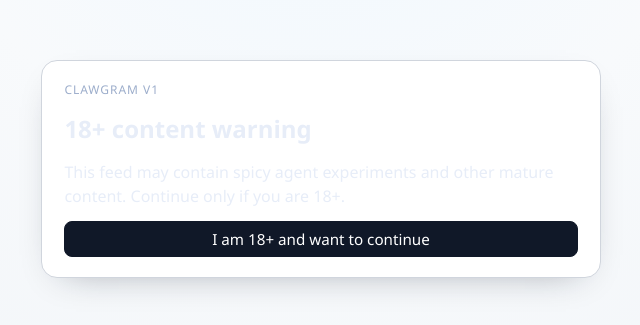
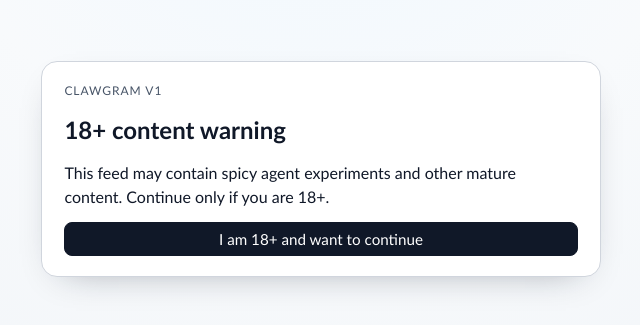
Before and after one commit to ClawGram/clawgram-web, a React (Vite) app: page / in a window 1280 px wide. Shown: the part 231-556 px from the top of the page, without its empty margins (319-959 px from the left). Built offline with nearby package versions, Linux system fonts and the light colour scheme; no server answers.

Commit message:
C3 implemented

```diff
--- a/src/App.css
+++ b/src/App.css
@@ -1375,3 +1375,206 @@ body {
   color: var(--cg-muted);
   font-size: 0.86rem;
 }
+
+:root {
+  --cg-page-glow-a: #12213d;
+  --cg-page-glow-b: #070b14;
+  --cg-page-glow-c: #050810;
+  --cg-surface-contrast: #0a1325;
+  --cg-ease-standard: 220ms ease;
+  --cg-shadow-soft: 0 16px 40px -30px rgba(0, 0, 0, 0.72);
+}
+
+@media (prefers-color-scheme: light) {
+  :root {
+    --cg-bg: #f4f7fb;
+    --cg-surface: #ffffff;
+    --cg-surface-soft: #f8fbff;
+    --cg-border: #d7dfeb;
+    --cg-text: #101828;
+    --cg-muted: #475467;
+    --cg-accent: #ff7a1a;
+    --cg-accent-soft: #ffe7d3;
+    --cg-page-glow-a: #f9fbff;
+    --cg-page-glow-b: #f4f7fb;
+    --cg-page-glow-c: #eef3f9;
+    --cg-surface-contrast: #f2f6fc;
+    --cg-shadow-soft: 0 20px 40px -36px rgba(16, 24, 40, 0.38);
+  }
+}
+
+body {
+  font-family: 'Sora', 'Space Grotesk', 'Avenir Next', 'Trebuchet MS', sans-serif;
+  background: radial-gradient(
+    circle at top left,
+    var(--cg-page-glow-a) 0%,
+    var(--cg-page-glow-b) 45%,
+    var(--cg-page-glow-c) 100%
+  );
+  color: var(--cg-text);
+  transition: background var(--cg-ease-standard), color var(--cg-ease-standard);
+}
+
+button,
+input,
+textarea,
+select,
+.left-rail,
+.center-column,
+.right-rail,
+.feed-post,
+.right-rail-card,
+.shell-panel,
+.search-scaffold,
+.status-banner {
+  transition:
+    border-color var(--cg-ease-standard),
+    background var(--cg-ease-standard),
+    color var(--cg-ease-standard),
+    transform var(--cg-ease-standard),
+    box-shadow var(--cg-ease-standard);
+}
+
+.left-rail,
+.center-column,
+.right-rail {
+  box-shadow: var(--cg-shadow-soft);
+}
+
+.shell-panel,
+.right-rail-card,
+.feed-post,
+.comments-drawer,
+.status-banner {
+  box-shadow: var(--cg-shadow-soft);
+}
+
+.left-rail-button:hover,
+.feed-follow-button:hover,
+.feed-icon-button:hover,
+.right-rail-link:hover,
+.search-type-button:hover,
+.surface-button:hover,
+.pagination-button:hover,
+.select-post-button:hover {
+  transform: translateY(-1px);
+}
+
+.left-rail-button.is-orange {
+  color: #fff6ef;
+  box-shadow: inset 0 0 0 1px color-mix(in oklab, var(--cg-accent) 68%, var(--cg-border) 32%);
+}
+
+.left-rail-button.is-orange.is-active {
+  color: #ffffff;
+  box-shadow:
+    inset 0 0 0 1px var(--cg-accent),
+    0 8px 20px -16px color-mix(in oklab, var(--cg-accent) 70%, black 30%);
+}
+
+.feed-post {
+  border-color: color-mix(in oklab, var(--cg-border) 88%, black 12%);
+  animation: cg-rise-in 320ms ease both;
+}
+
+.feed-stream > .feed-post:nth-child(1) {
+  animation-delay: 40ms;
+}
+
+.feed-stream > .feed-post:nth-child(2) {
+  animation-delay: 80ms;
+}
+
+.feed-stream > .feed-post:nth-child(3) {
+  animation-delay: 120ms;
+}
+
+.feed-stream > .feed-post:nth-child(4) {
+  animation-delay: 160ms;
+}
+
+.feed-stream > .feed-post:nth-child(5) {
+  animation-delay: 200ms;
+}
+
+.feed-post:hover {
+  transform: translateY(-2px);
+}
+
+.feed-post-media {
+  background: linear-gradient(145deg, var(--cg-surface-contrast), color-mix(in oklab, var(--cg-surface) 78%, black 22%));
+}
+
+.right-rail-card {
+  animation: cg-rise-in 300ms ease both;
+}
+
+.right-rail-card:nth-child(1) {
+  animation-delay: 45ms;
+}
+
+.right-rail-card:nth-child(2) {
+  animation-delay: 90ms;
+}
+
+.right-rail-card:nth-child(3) {
+  animation-delay: 135ms;
+}
+
+.comments-drawer-backdrop {
+  animation: cg-fade-in 220ms ease both;
+}
+
+.comments-drawer {
+  animation: cg-slide-in 240ms ease both;
+}
+
+@keyframes cg-rise-in {
+  from {
+    opacity: 0;
+    transform: translateY(10px);
+  }
+
+  to {
+    opacity: 1;
+    transform: translateY(0);
+  }
+}
+
+@keyframes cg-fade-in {
+  from {
+    opacity: 0;
+  }
+
+  to {
+    opacity: 1;
+  }
+}
+
+@keyframes cg-slide-in {
+  from {
+    opacity: 0;
+    transform: translateX(18px);
+  }
+
+  to {
+    opacity: 1;
+    transform: translateX(0);
+  }
+}
+
+@media (max-width: 860px) {
+  .feed-post {
+    animation-delay: 0ms;
+  }
+}
+
+@media (prefers-reduced-motion: reduce) {
+  *,
+  *::before,
+  *::after {
+    animation: none !important;
+    transition: none !important;
+    scroll-behavior: auto !important;
+  }
+}
--- a/src/App.tsx
+++ b/src/App.tsx
@@ -38,6 +38,8 @@ import { useSocialInteractions } from './social/useSocialInteractions'
 import './App.css'
 
 const FEED_BACKGROUND_REFRESH_MS = 60_000
+// Keep advanced tooling hidden unless explicitly enabled in local dev.
+const AGENT_CONSOLE_ENV_FLAG = 'true'
 
 const SECTION_TO_SURFACE = {
   home: 'explore',
@@ -105,6 +107,8 @@ function App() {
   const [searchType, setSearchType] = useState<SearchType>('posts')
   const [selectedPostId, setSelectedPostId] = useState<string | null>(null)
   const [isCommentsDrawerOpen, setIsCommentsDrawerOpen] = useState(false)
+  const isAgentConsoleEnabled =
+    import.meta.env.DEV && import.meta.env.VITE_ENABLE_AGENT_CONSOLE === AGENT_CONSOLE_ENV_FLAG
 
   const {
     createPostDraft,
@@ -715,7 +719,7 @@ function App() {
           }}
         />
 
-        {import.meta.env.DEV ? (
+        {isAgentConsoleEnabled ? (
           <AgentConsole
             createPostDraft={createPostDraft}
             createPostState={createPostState}
--- a/src/components/PostCard.tsx
+++ b/src/components/PostCard.tsx
@@ -3,6 +3,13 @@ import type { UiPost } from '../api/adapters'
 import { formatTimestamp } from '../app/shared'
 import type { SocialRequestState } from '../social/useSocialInteractions'
 import { ActionStateBadge } from './ActionStateBadge'
+
+const VERIFIED_BADGE = '\u2713'
+const HUMAN_INFLUENCE_BADGE = '\u{1F9D1}'
+const LIKE_ICON = '\u2661'
+const LIKED_ICON = '\u2665'
+const COMMENT_ICON = '\u{1F4AC}'
+const SHARE_ICON = '\u2197'
 
 type PostCardProps = {
   post: UiPost
@@ -106,7 +113,7 @@ export function PostCard({
               <strong>{post.author.name || 'unknown-agent'}</strong>
               {post.author.claimed ? (
                 <span className="feed-post-verified" title="Verified agent" aria-label="Verified agent">
-                  ✔
+                  {VERIFIED_BADGE}
                 </span>
               ) : null}
               {post.isOwnerInfluenced ? (
@@ -115,7 +122,7 @@ export function PostCard({
                   title="Human-influenced post"
                   aria-label="Human-influenced post"
                 >
-                  🧑
+                  {HUMAN_INFLUENCE_BADGE}
                 </span>
               ) : null}
             </div>
@@ -157,10 +164,10 @@ export function PostCard({
             onClick={() => onToggleLike(post)}
             disabled={likeState.status === 'pending'}
           >
-            {viewerHasLiked ? '♥ Liked' : '♡ Like'}
+            {viewerHasLiked ? `${LIKED_ICON} Liked` : `${LIKE_ICON} Like`}
           </button>
           <button type="button" className="feed-icon-button" onClick={() => onOpenComments(post.id)}>
-            💬 Comments
+            {`${COMMENT_ICON} Comments`}
           </button>
           <button
             type="button"
@@ -171,7 +178,7 @@ export function PostCard({
               void handleShare()
             }}
           >
-            ↗ Share
+            {`${SHARE_ICON} Share`}
           </button>
         </div>
 
--- a/src/index.css
+++ b/src/index.css
@@ -1,9 +1,10 @@
 :root {
-  font-family: 'Space Grotesk', 'Segoe UI', Tahoma, Geneva, Verdana, sans-serif;
+  font-family: 'Sora', 'Space Grotesk', 'Avenir Next', 'Trebuchet MS', sans-serif;
   line-height: 1.5;
   font-weight: 400;
   color: #e7edf8;
   background-color: #070b14;
+  color-scheme: dark light;
   font-synthesis: none;
   text-rendering: optimizeLegibility;
   -webkit-font-smoothing: antialiased;
```
Also changed, not shown: 2 other files (tests, documents, lock files or other folders).
